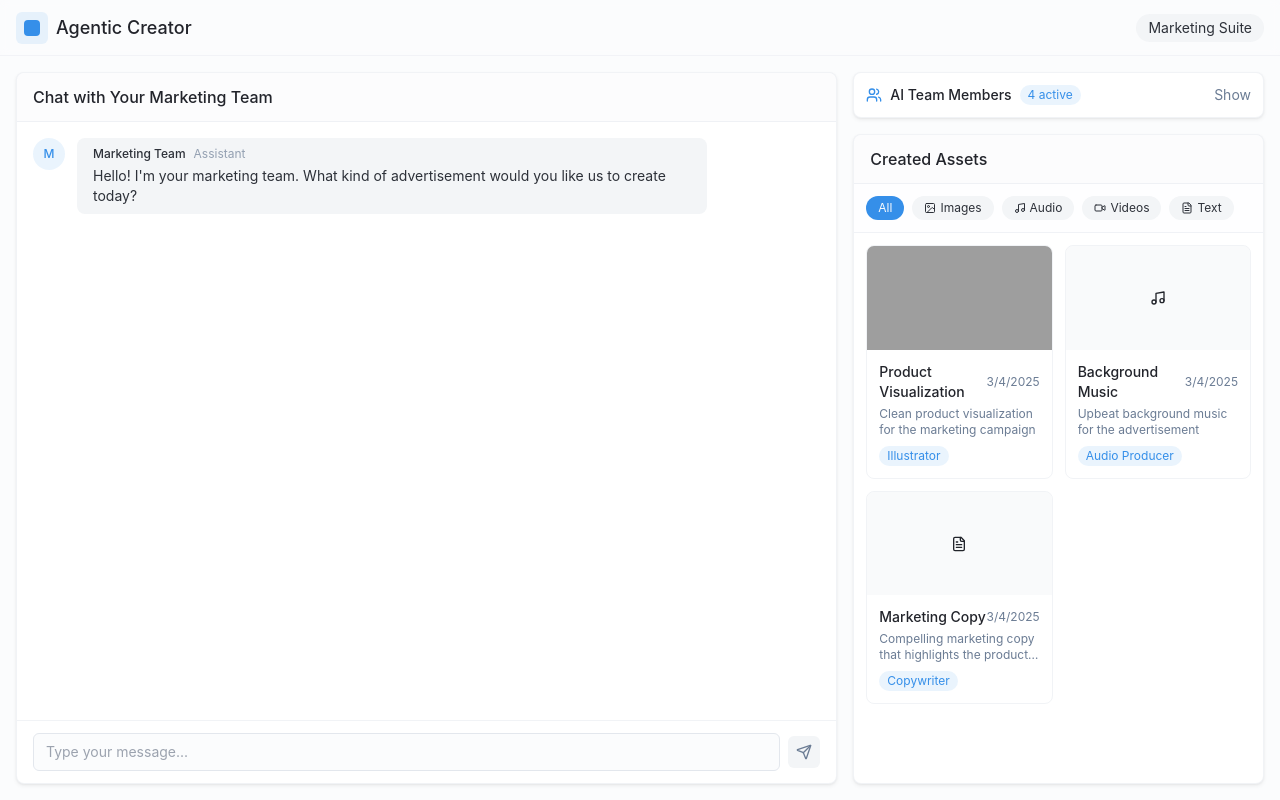
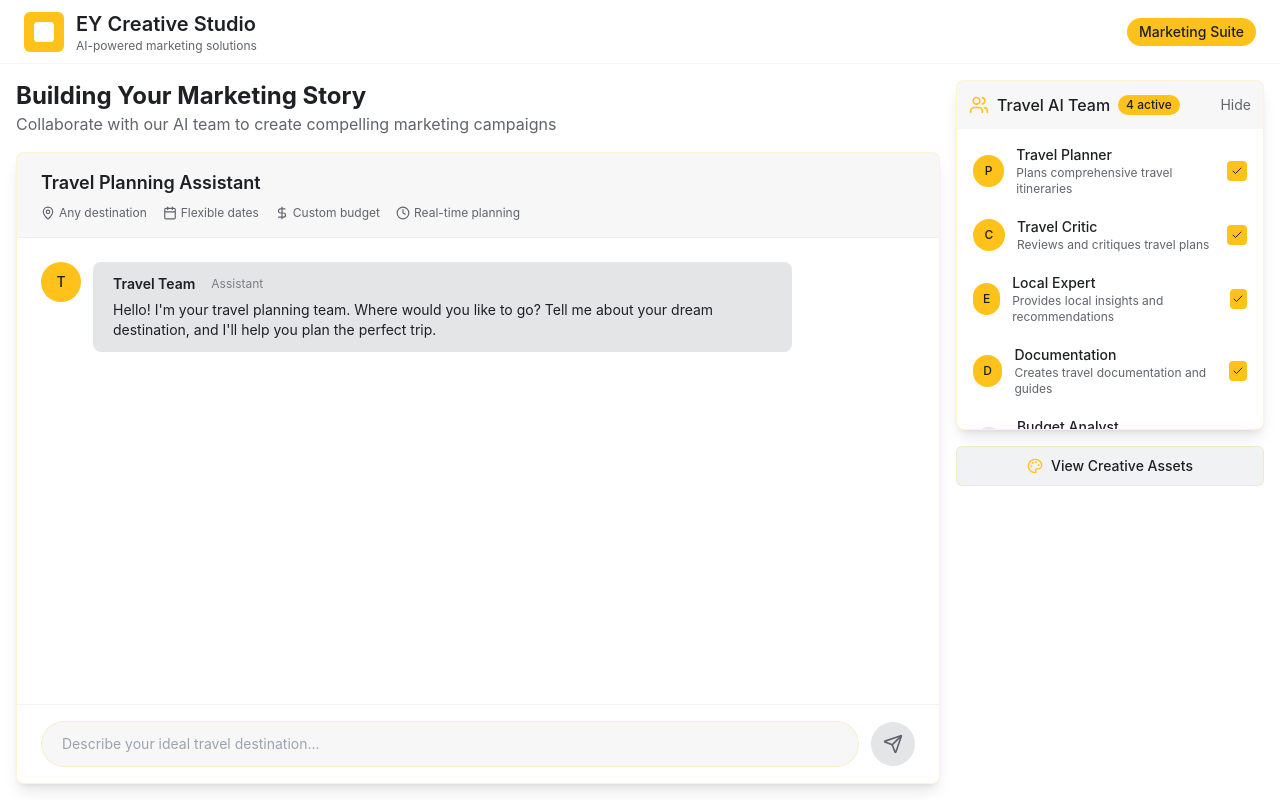
Before and after one commit to tejajuttu/agentic-creative-hub, a React (Vite) app: page / in a window 1280 px wide. Built offline with nearby package versions, Linux system fonts and the light colour scheme; grey boxes are pictures that could not be loaded.

Commit message:
Update UI and add travel agent integration
- Updated the UI with EY-themed colors and engaging titles/descriptions.
- Increased the size of the chat interface.
- Moved the AI Team members section to the top right corner.
- Integrated travel agent use case from autogen examples.

```diff
--- a/src/components/AgentChat.tsx
+++ b/src/components/AgentChat.tsx
@@ -1,7 +1,7 @@
 
 import React, { useState, useRef, useEffect } from "react";
 import { cn } from "@/lib/utils";
-import { Send, Loader2 } from "lucide-react";
+import { Send, Loader2, MapPin, Calendar, DollarSign, Clock } from "lucide-react";
 import { Agent } from "./AgentSelector";
 
 interface Message {
@@ -27,11 +27,11 @@ export const AgentChat = ({ agents, className, onSendMessage }: AgentChatProps)
   const [messages, setMessages] = useState<Message[]>([
     {
       id: "welcome",
-      content: "Hello! I'm your marketing team. What kind of advertisement would you like us to create today?",
+      content: "Hello! I'm your travel planning team. Where would you like to go? Tell me about your dream destination, and I'll help you plan the perfect trip.",
       sender: {
         id: "system",
-        name: "Marketing Team",
-        avatar: "M",
+        name: "Travel Team",
+        avatar: "T",
         role: "Assistant",
       },
       timestamp: new Date(),
@@ -86,7 +86,7 @@ export const AgentChat = ({ agents, className, onSendMessage }: AgentChatProps)
         setTimeout(() => {
           const agentResponse: Message = {
             id: `${Date.now()}-${agent.id}`,
-            content: getAgentResponse(agent.id, inputValue),
+            content: getTravelAgentResponse(agent.id, inputValue),
             sender: {
               id: agent.id,
               name: agent.name,
@@ -106,21 +106,21 @@ export const AgentChat = ({ agents, className, onSendMessage }: AgentChatProps)
     }
   };
 
-  // Placeholder responses based on agent type
-  const getAgentResponse = (agentId: string, userInput: string) => {
+  // Placeholder responses based on agent type for travel planning
+  const getTravelAgentResponse = (agentId: string, userInput: string) => {
     switch (agentId) {
-      case "writer":
-        return "I'll craft compelling copy for this advertisement that resonates with your target audience.";
-      case "illustrator":
-        return "I'll generate visuals that align with the marketing message and brand aesthetic.";
-      case "audio":
-        return "I can create a soundtrack that enhances the emotional impact of your advertisement.";
-      case "movie":
-        return "I'll compile all assets into a cohesive video advertisement optimized for engagement.";
-      case "strategist":
-        return "Based on market analysis, I recommend focusing on these key value propositions in your campaign.";
+      case "planner":
+        return "I'll create a comprehensive itinerary based on your preferences. Would you like to focus more on cultural sites, natural attractions, or culinary experiences?";
+      case "critic":
+        return "I'll evaluate the proposed travel plans and suggest improvements to ensure you have the best experience possible.";
+      case "researcher":
+        return "I've researched the local attractions, and can recommend some hidden gems that tourists often miss. Would you like to hear about them?";
+      case "documenter":
+        return "I can prepare a detailed travel guide with all the necessary information, including visa requirements, local customs, and emergency contacts.";
+      case "budget":
+        return "Based on current rates, I've calculated an estimated budget for your trip. Would you like me to suggest ways to optimize your spending?";
       default:
-        return "I'm here to help with your marketing needs.";
+        return "I'm here to help with your travel planning needs.";
     }
   };
 
@@ -138,12 +138,29 @@ export const AgentChat = ({ agents, className, onSendMessage }: AgentChatProps)
   };
 
   return (
-    <div className={cn("flex flex-col h-full border border-border/50 rounded-lg overflow-hidden bg-card shadow-subtle", className)}>
-      <div className="px-4 py-3 border-b border-border/50 bg-muted/30">
-        <h2 className="font-medium">Chat with Your Marketing Team</h2>
+    <div className={cn(
+      "flex flex-col h-full border border-primary/20 rounded-lg overflow-hidden bg-card shadow-lg",
+      className
+    )}>
+      <div className="px-6 py-4 border-b border-border/50 bg-secondary/30">
+        <h2 className="font-semibold text-lg">Travel Planning Assistant</h2>
+        <div className="flex gap-4 mt-2">
+          <div className="flex items-center gap-1 text-xs text-muted-foreground">
+            <MapPin className="h-3.5 w-3.5" /> Any destination
+          </div>
+          <div className="flex items-center gap-1 text-xs text-muted-foreground">
+            <Calendar className="h-3.5 w-3.5" /> Flexible dates
+          </div>
+          <div className="flex items-center gap-1 text-xs text-muted-foreground">
+            <DollarSign className="h-3.5 w-3.5" /> Custom budget
+          </div>
+          <div className="flex items-center gap-1 text-xs text-muted-foreground">
+            <Clock className="h-3.5 w-3.5" /> Real-time planning
+          </div>
+        </div>
       </div>
 
-      <div className="flex-1 overflow-y-auto p-4 space-y-4">
+      <div className="flex-1 overflow-y-auto p-6 space-y-6">
         {messages.map((message) => (
           <div
             key={message.id}
@@ -154,30 +171,30 @@ export const AgentChat = ({ agents, className, onSendMessage }: AgentChatProps)
           >
             {message.sender.id !== "user" && (
               <div className={cn(
-                "flex-shrink-0 w-8 h-8 rounded-full flex items-center justify-center text-xs font-medium",
-                "bg-primary/10 text-primary"
+                "flex-shrink-0 w-10 h-10 rounded-full flex items-center justify-center text-sm font-medium",
+                "bg-primary text-primary-foreground"
               )}>
                 {message.sender.avatar}
               </div>
             )}
 
             <div className={cn(
-              "max-w-[80%] rounded-lg px-4 py-2",
+              "max-w-[80%] rounded-lg px-5 py-3",
               message.sender.id === "user"
                 ? "bg-primary text-primary-foreground"
                 : "bg-secondary text-secondary-foreground"
             )}>
               {message.sender.id !== "user" && (
-                <div className="flex items-center gap-2 mb-1">
-                  <span className="font-medium text-xs">{message.sender.name}</span>
-                  <span className="text-xs text-muted-foreground/70">{message.sender.role}</span>
+                <div className="flex items-center gap-2 mb-1.5">
+                  <span className="font-semibold text-sm">{message.sender.name}</span>
+                  <span className="text-xs text-muted-foreground/80 bg-secondary/80 px-2 py-0.5 rounded-full">{message.sender.role}</span>
                 </div>
               )}
               <div className="text-sm">{message.content}</div>
             </div>
 
             {message.sender.id === "user" && (
-              <div className="flex-shrink-0 w-8 h-8 rounded-full bg-primary/10 flex items-center justify-center text-xs font-medium text-primary">
+              <div className="flex-shrink-0 w-10 h-10 rounded-full bg-primary/10 flex items-center justify-center text-sm font-medium text-primary">
                 {message.sender.avatar}
               </div>
             )}
@@ -186,13 +203,13 @@ export const AgentChat = ({ agents, className, onSendMessage }: AgentChatProps)
 
         {isLoading && (
           <div className="flex items-start gap-3 message-in">
-            <div className="flex-shrink-0 w-8 h-8 rounded-full bg-primary/10 flex items-center justify-center text-xs font-medium text-primary">
-              <Loader2 className="h-4 w-4 animate-spin" />
+            <div className="flex-shrink-0 w-10 h-10 rounded-full bg-primary text-primary-foreground flex items-center justify-center text-sm font-medium">
+              <Loader2 className="h-5 w-5 animate-spin" />
             </div>
-            <div className="bg-secondary text-secondary-foreground rounded-lg px-4 py-2">
-              <div className="flex items-center gap-2 mb-1">
-                <span className="font-medium text-xs">AI Team</span>
-                <span className="text-xs text-muted-foreground/70">thinking</span>
+            <div className="bg-secondary text-secondary-foreground rounded-lg px-5 py-3">
+              <div className="flex items-center gap-2 mb-1.5">
+                <span className="font-semibold text-sm">AI Team</span>
+                <span className="text-xs text-muted-foreground/80 bg-secondary/80 px-2 py-0.5 rounded-full">thinking</span>
               </div>
               <div className="text-sm thinking">
                 <span>.</span><span>.</span><span>.</span>
@@ -204,19 +221,19 @@ export const AgentChat = ({ agents, className, onSendMessage }: AgentChatProps)
         <div ref={messagesEndRef} />
       </div>
 
-      <div className="px-4 py-3 border-t border-border/50">
-        <div className="flex items-center gap-2">
+      <div className="px-6 py-4 border-t border-border/50 bg-card">
+        <div className="flex items-center gap-3">
           <input
             type="text"
-            placeholder="Type your message..."
-            className="flex-1 bg-background rounded-md px-3 py-2 text-sm border border-input focus:outline-none focus:ring-2 focus:ring-primary/20"
+            placeholder="Describe your ideal travel destination..."
+            className="flex-1 bg-secondary/30 rounded-full px-5 py-3 text-sm border border-primary/20 focus:outline-none focus:ring-2 focus:ring-primary/20"
             value={inputValue}
             onChange={handleInputChange}
             onKeyDown={handleKeyPress}
           />
           <button
             className={cn(
-              "rounded-md p-2 transition-colors",
+              "rounded-full p-3 transition-colors",
               inputValue.trim()
                 ? "bg-primary text-primary-foreground hover:bg-primary/90"
                 : "bg-muted text-muted-foreground"
@@ -224,7 +241,7 @@ export const AgentChat = ({ agents, className, onSendMessage }: AgentChatProps)
             onClick={handleSendMessage}
             disabled={!inputValue.trim()}
           >
-            <Send className="h-4 w-4" />
+            <Send className="h-5 w-5" />
           </button>
         </div>
       </div>
--- a/src/components/AgentSelector.tsx
+++ b/src/components/AgentSelector.tsx
@@ -13,46 +13,46 @@ export interface Agent {
   active: boolean;
 }
 
-// Initial agents setup
+// Initial agents setup with travel agents
 const defaultAgents: Agent[] = [
   {
-    id: "writer",
-    name: "Copywriter",
-    role: "Writer",
-    avatar: "W",
-    description: "Creates compelling marketing copy and scripts",
+    id: "planner",
+    name: "Travel Planner",
+    role: "Planner",
+    avatar: "P",
+    description: "Plans comprehensive travel itineraries",
     active: true,
   },
   {
-    id: "illustrator",
-    name: "Illustrator",
-    role: "Designer",
-    avatar: "I",
-    description: "Generates images and visual assets",
+    id: "critic",
+    name: "Travel Critic",
+    role: "Critic",
+    avatar: "C",
+    description: "Reviews and critiques travel plans",
     active: true,
   },
   {
-    id: "audio",
-    name: "Audio Producer",
-    role: "Audio",
-    avatar: "A",
-    description: "Creates background music and sound effects",
+    id: "researcher",
+    name: "Local Expert",
+    role: "Expert",
+    avatar: "E",
+    description: "Provides local insights and recommendations",
     active: true,
   },
   {
-    id: "movie",
-    name: "Video Editor",
-    role: "Editor",
-    avatar: "V",
-    description: "Composes final video from assets",
+    id: "documenter",
+    name: "Documentation",
+    role: "Docs",
+    avatar: "D",
+    description: "Creates travel documentation and guides",
     active: true,
   },
   {
-    id: "strategist",
-    name: "Strategist",
-    role: "Strategy",
-    avatar: "S",
-    description: "Plans marketing strategy and approach",
+    id: "budget",
+    name: "Budget Analyst",
+    role: "Budget",
+    avatar: "B",
+    description: "Optimizes travel costs and budgeting",
     active: false,
   },
 ];
@@ -64,7 +64,7 @@ interface AgentSelectorProps {
 
 export const AgentSelector = ({ onAgentsChange, className }: AgentSelectorProps) => {
   const [agents, setAgents] = useState<Agent[]>(defaultAgents);
-  const [isExpanded, setIsExpanded] = useState(false);
+  const [isExpanded, setIsExpanded] = useState(true);
 
   // Toggle agent activity
   const toggleAgent = (id: string) => {
@@ -82,15 +82,18 @@ export const AgentSelector = ({ onAgentsChange, className }: AgentSelectorProps)
   const activeCount = agents.filter(agent => agent.active).length;
 
   return (
-    <div className={cn("flex flex-col rounded-lg border border-border/50 overflow-hidden bg-card shadow-subtle", className)}>
+    <div className={cn(
+      "flex flex-col rounded-lg border border-primary/20 overflow-hidden bg-card shadow-lg",
+      className
+    )}>
       <div
-        className="p-3 flex items-center justify-between cursor-pointer hover:bg-muted/30 transition-colors"
+        className="p-3 flex items-center justify-between cursor-pointer hover:bg-muted/30 transition-colors bg-secondary/30"
         onClick={() => setIsExpanded(!isExpanded)}
       >
         <div className="flex items-center space-x-2">
-          <Users className="h-4 w-4 text-primary" />
-          <span className="font-medium text-sm">AI Team Members</span>
-          <div className="rounded-full bg-primary/10 text-primary text-xs py-0.5 px-2">
+          <Users className="h-5 w-5 text-primary" />
+          <span className="font-medium">Travel AI Team</span>
+          <div className="rounded-full bg-primary text-primary-foreground text-xs py-0.5 px-2 font-medium">
             {activeCount} active
           </div>
         </div>
@@ -100,7 +103,7 @@ export const AgentSelector = ({ onAgentsChange, className }: AgentSelectorProps)
       </div>
 
       {isExpanded && (
-        <div className="px-2 py-1 animate-fade-in">
+        <div className="px-2 py-1 animate-fade-in max-h-[300px] overflow-y-auto">
           {agents.map((agent) => (
             <div
               key={agent.id}
@@ -110,7 +113,7 @@ export const AgentSelector = ({ onAgentsChange, className }: AgentSelectorProps)
               <div className="flex items-center space-x-3">
                 <div className={cn(
                   "w-8 h-8 rounded-full flex items-center justify-center text-xs font-medium",
-                  agent.active ? "bg-primary/10 text-primary" : "bg-muted text-muted-foreground"
+                  agent.active ? "bg-primary text-primary-foreground" : "bg-muted text-muted-foreground"
                 )}>
                   {agent.avatar}
                 </div>
@@ -121,8 +124,8 @@ export const AgentSelector = ({ onAgentsChange, className }: AgentSelectorProps)
               </div>
 
               <div className={cn(
-                "w-4 h-4 rounded flex items-center justify-center transition-colors",
-                agent.active ? "bg-primary text-white" : "border border-muted-foreground/30"
+                "w-5 h-5 rounded-sm flex items-center justify-center transition-colors",
+                agent.active ? "bg-primary text-primary-foreground" : "border border-muted-foreground/30"
               )}>
                 {agent.active && <Check className="h-3 w-3" />}
               </div>
--- a/src/components/Layout.tsx
+++ b/src/components/Layout.tsx
@@ -10,15 +10,18 @@ interface LayoutProps {
 export const Layout = ({ children, className }: LayoutProps) => {
   return (
     <div className="h-full w-full flex flex-col bg-background">
-      <header className="h-14 border-b border-border/40 px-4 flex items-center justify-between bg-background/50 backdrop-blur-sm sticky top-0 z-10">
-        <div className="flex items-center space-x-2">
-          <div className="w-8 h-8 rounded-md bg-primary/10 flex items-center justify-center">
-            <div className="w-4 h-4 rounded-sm bg-primary"></div>
+      <header className="h-16 border-b border-border/40 px-6 flex items-center justify-between bg-background/50 backdrop-blur-sm sticky top-0 z-10">
+        <div className="flex items-center space-x-3">
+          <div className="w-10 h-10 rounded-md bg-primary flex items-center justify-center">
+            <div className="w-5 h-5 rounded-sm bg-background"></div>
           </div>
-          <h1 className="text-lg font-medium">Agentic Creator</h1>
+          <div>
+            <h1 className="text-xl font-semibold">EY Creative Studio</h1>
+            <p className="text-xs text-muted-foreground">AI-powered marketing solutions</p>
+          </div>
         </div>
-        <div className="flex items-center space-x-2">
-          <div className="text-sm px-3 py-1 rounded-full bg-secondary text-secondary-foreground">
+        <div className="flex items-center space-x-3">
+          <div className="text-sm px-3 py-1 rounded-full bg-primary text-primary-foreground font-medium">
             Marketing Suite
           </div>
         </div>
--- a/src/components/ui/button.tsx
+++ b/src/components/ui/button.tsx
@@ -1,3 +1,4 @@
+
 import * as React from "react"
 import { Slot } from "@radix-ui/react-slot"
 import { cva, type VariantProps } from "class-variance-authority"
@@ -5,7 +6,7 @@ import { cva, type VariantProps } from "class-variance-authority"
 import { cn } from "@/lib/utils"
 
 const buttonVariants = cva(
-  "inline-flex items-center justify-center gap-2 whitespace-nowrap rounded-md text-sm font-medium ring-offset-background transition-colors focus-visible:outline-none focus-visible:ring-2 focus-visible:ring-ring focus-visible:ring-offset-2 disabled:pointer-events-none disabled:opacity-50 [&_svg]:pointer-events-none [&_svg]:size-4 [&_svg]:shrink-0",
+  "inline-flex items-center justify-center rounded-md text-sm font-medium ring-offset-background transition-colors focus-visible:outline-none focus-visible:ring-2 focus-visible:ring-ring focus-visible:ring-offset-2 disabled:pointer-events-none disabled:opacity-50",
   {
     variants: {
       variant: {
--- a/src/components/ui/dialog.tsx
+++ b/src/components/ui/dialog.tsx
@@ -1,3 +1,4 @@
+
 import * as React from "react"
 import * as DialogPrimitive from "@radix-ui/react-dialog"
 import { X } from "lucide-react"
@@ -19,7 +20,7 @@ const DialogOverlay = React.forwardRef<
   <DialogPrimitive.Overlay
     ref={ref}
     className={cn(
-      "fixed inset-0 z-50 bg-black/80  data-[state=open]:animate-in data-[state=closed]:animate-out data-[state=closed]:fade-out-0 data-[state=open]:fade-in-0",
+      "fixed inset-0 z-50 bg-black/80 backdrop-blur-sm data-[state=open]:animate-in data-[state=closed]:animate-out data-[state=closed]:fade-out-0 data-[state=open]:fade-in-0",
       className
     )}
     {...props}
--- a/src/index.css
+++ b/src/index.css
@@ -1,69 +1,68 @@
-
 @tailwind base;
 @tailwind components;
 @tailwind utilities;
 
 @layer base {
   :root {
-    --background: 210 40% 99%;
-    --foreground: 222 12% 15%;
+    --background: 0 0% 100%;
+    --foreground: 222 8% 13%;
 
     --card: 0 0% 100%;
-    --card-foreground: 222 12% 15%;
+    --card-foreground: 222 8% 13%;
 
     --popover: 0 0% 100%;
-    --popover-foreground: 222 12% 15%;
+    --popover-foreground: 222 8% 13%;
 
-    --primary: 210 80% 56%;
-    --primary-foreground: 210 40% 98%;
+    --primary: 44 100% 55%; /* EY Gold */
+    --primary-foreground: 222 8% 13%;
 
-    --secondary: 210 20% 96%;
-    --secondary-foreground: 222 12% 20%;
+    --secondary: 220 6% 90%;
+    --secondary-foreground: 222 8% 13%;
 
-    --muted: 210 20% 96%;
-    --muted-foreground: 215 16% 50%;
+    --muted: 220 6% 90%;
+    --muted-foreground: 220 6% 40%;
 
-    --accent: 210 20% 94%;
-    --accent-foreground: 222 12% 20%;
+    --accent: 44 100% 55%;
+    --accent-foreground: 222 8% 13%;
 
     --destructive: 0 84% 60%;
     --destructive-foreground: 210 40% 98%;
 
-    --border: 214 20% 91%;
-    --input: 214 20% 91%;
-    --ring: 210 80% 56%;
+    --border: 214 10% 90%;
+    --input: 214 10% 90%;
+    --ring: 44 100% 55%;
 
     --radius: 0.5rem;
   }
 
   .dark {
-    --background: 222 12% 10%;
+    --background: 222 8% 13%;
     --foreground: 210 20% 98%;
 
-    --card: 222 12% 12%;
+    --card: 222 8% 15%;
     --card-foreground: 210 20% 98%;
 
-    --popover: 222 12% 12%;
+    --popover: 222 8% 15%;
     --popover-foreground: 210 20% 98%;
 
-    --primary: 210 80% 56%;
-    --primary-foreground: 210 20% 98%;
+    --primary: 44 100% 55%; /* EY Gold */
+    --primary-foreground: 222 8% 13%;
 
-    --secondary: 215 14% 16%;
+    --secondary: 222 8% 20%;
     --secondary-foreground: 210 20% 98%;
 
-    --muted: 215 14% 16%;
-    --muted-foreground: 215 16% 70%;
+    --muted: 222 8% 20%;
+    --muted-foreground: 220 6% 70%;
 
-    --accent: 215 14% 14%;
-    --accent-foreground: 210 20% 98%;
+    --accent: 44 100% 55%;
+    --accent-foreground: 222 8% 13%;
 
     --destructive: 0 84% 60%;
     --destructive-foreground: 210 20% 98%;
 
-    --border: 215 14% 18%;
-    --input: 215 14% 18%;
-    --ring: 210 80% 56%;
+    --border: 222 8% 20%;
+    --input: 222 8% 20%;
+    --ring: 44 100% 55%;
   }
 }
 
--- a/src/pages/Index.tsx
+++ b/src/pages/Index.tsx
@@ -4,6 +4,9 @@ import Layout from "@/components/Layout";
 import AgentSelector, { Agent } from "@/components/AgentSelector";
 import AgentChat from "@/components/AgentChat";
 import CreativeGallery, { CreativeAsset } from "@/components/CreativeGallery";
+import { Dialog, DialogContent, DialogTrigger } from "@/components/ui/dialog";
+import { Button } from "@/components/ui/button";
+import { Palette } from "lucide-react";
 
 const Index = () => {
   const [activeAgents, setActiveAgents] = useState<Agent[]>([]);
@@ -21,22 +24,44 @@ const Index = () => {
 
   return (
     <Layout>
-      <div className="h-full flex flex-col lg:flex-row p-4 gap-4 overflow-hidden">
-        <div className="lg:w-2/3 flex flex-col gap-4 h-full">
+      <div className="h-full flex flex-col p-4 gap-4 overflow-hidden">
+        <div className="h-full flex flex-col lg:flex-row gap-4">
+          {/* Main chat section - now takes most of the screen */}
+          <div className="lg:w-3/4 flex flex-col h-full">
+            <div className="mb-4">
+              <h2 className="text-2xl font-bold">Building Your Marketing Story</h2>
+              <p className="text-muted-foreground">Collaborate with our AI team to create compelling marketing campaigns</p>
+            </div>
             <AgentChat
               agents={activeAgents}
-            className="flex-1 animate-scale-in"
+              className="flex-1 animate-scale-in shadow-lg"
             />
           </div>
-        <div className="lg:w-1/3 flex flex-col gap-4 h-full">
+
+          {/* Right sidebar for agent selection and assets */}
+          <div className="lg:w-1/4 flex flex-col gap-4 h-full">
+            {/* Agent selector at the top */}
             <AgentSelector
               onAgentsChange={handleAgentsChange}
               className="animate-slide-in"
             />
+
+            {/* Creative assets in a dialog */}
+            <Dialog>
+              <DialogTrigger asChild>
+                <Button variant="outline" className="w-full flex items-center gap-2 bg-secondary/50 border-primary/20 hover:bg-secondary">
+                  <Palette className="h-4 w-4 text-primary" />
+                  <span>View Creative Assets</span>
+                </Button>
+              </DialogTrigger>
+              <DialogContent className="sm:max-w-[80vw] max-h-[80vh] flex flex-col">
                 <CreativeGallery
                   onAssetSelect={handleAssetSelect}
-            className="flex-1 animate-slide-in"
+                  className="h-[70vh] animate-slide-in"
                 />
+              </DialogContent>
+            </Dialog>
+          </div>
         </div>
       </div>
     </Layout>
```
Lines whose indentation alone changed are shown as unchanged.
